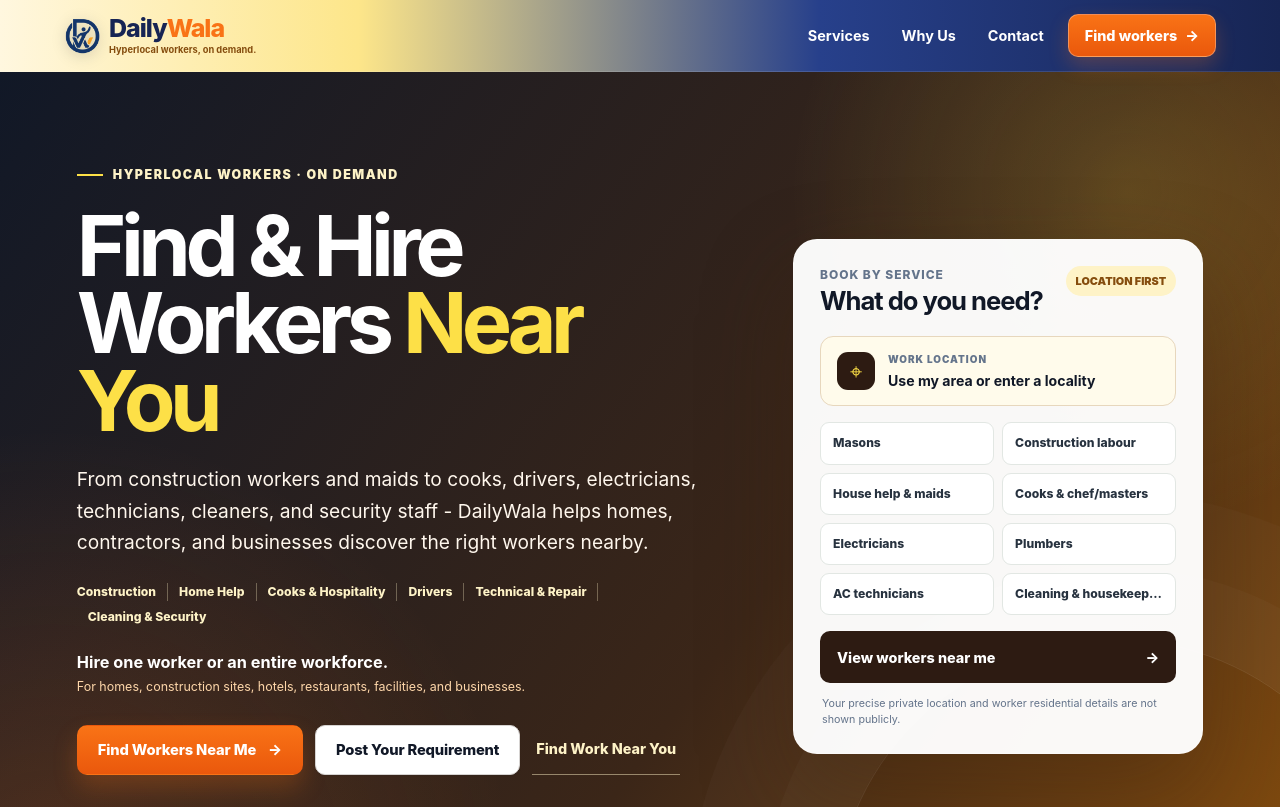
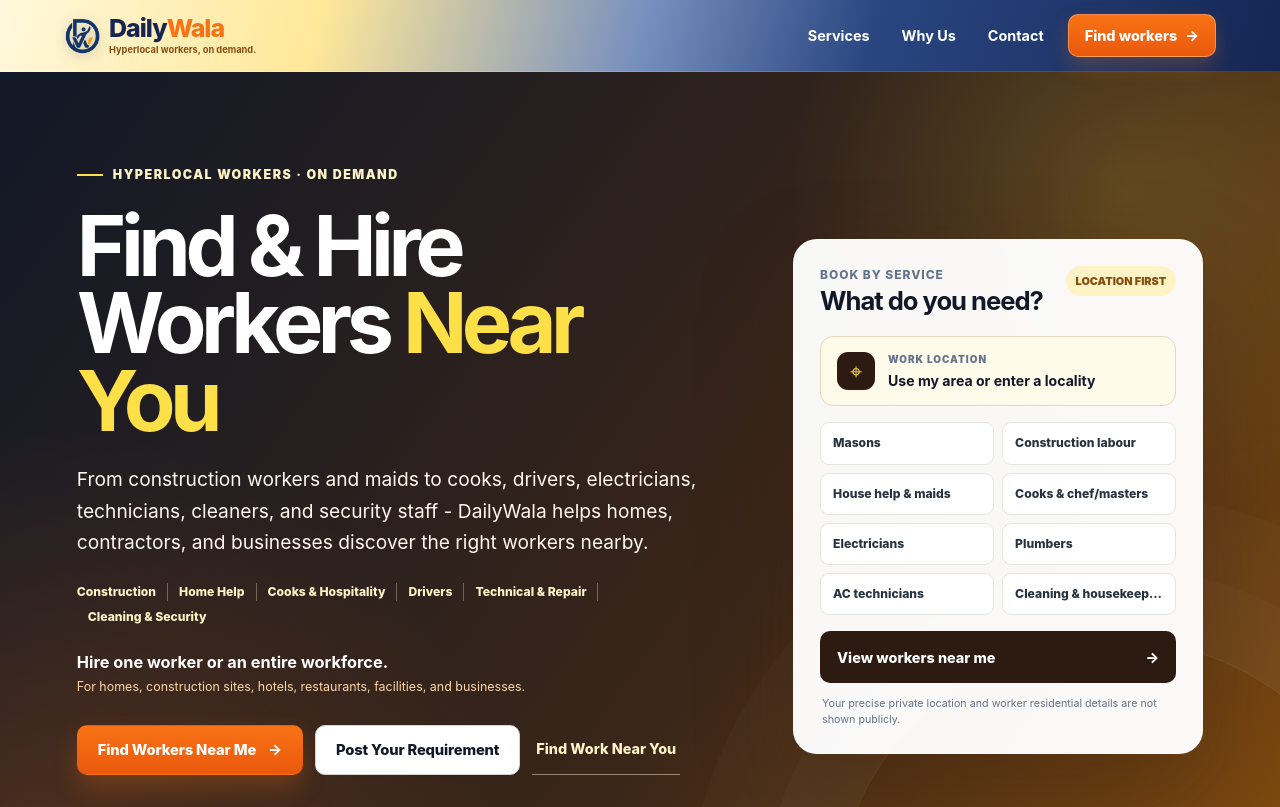
Before and after one commit to jnanamai052930/dailywala-seo-homepage, a Next.js app: page / in a window 1280 px wide. Shown: the top 807 px of the page. Built offline with nearby package versions, Linux system fonts and the light colour scheme.

Commit message:
Changed the screen based visibility issues.

```diff
--- a/app/globals.css
+++ b/app/globals.css
@@ -1264,7 +1264,14 @@
   min-height: 72px;
   padding: 12px clamp(20px, 5vw, 76px);
   border-color: rgba(255, 255, 255, 0.12);
-  background: linear-gradient(90deg, #fff7df 0%, #fde68a 28%, #27408b 64%, #172554 100%);
+  background: linear-gradient(
+    105deg,
+    #fff8dc 0%,
+    #ffe89a 25%,
+    #7890be 50%,
+    #294681 68%,
+    #142653 100%
+  );
 }
 
 .brand {
```
